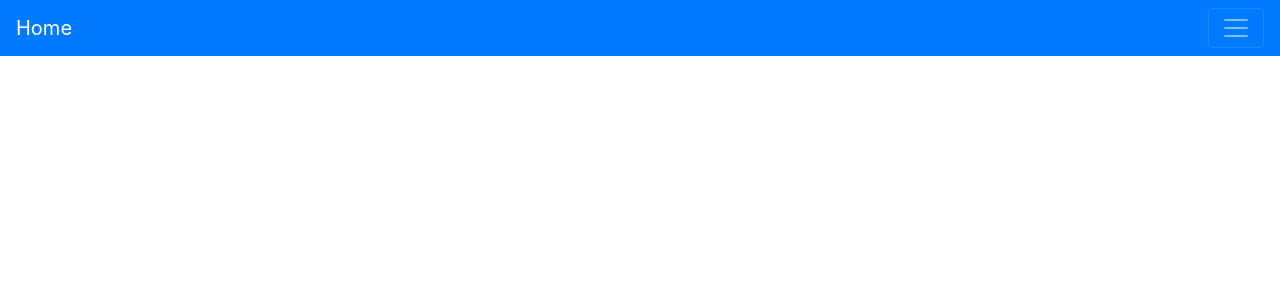
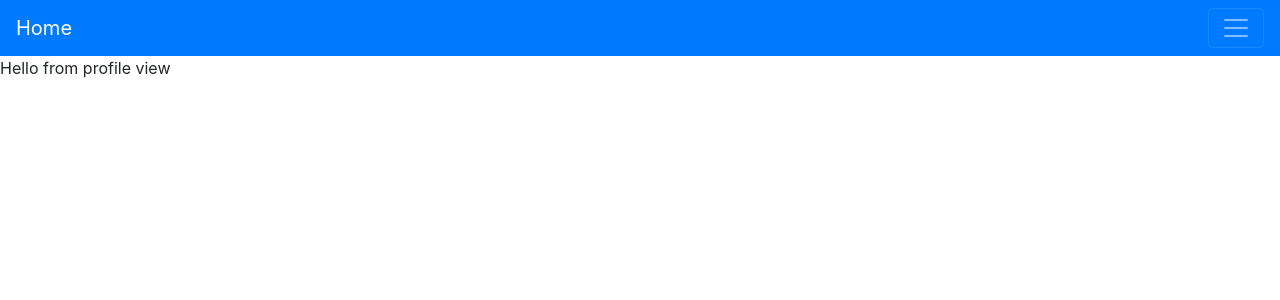
Before and after one commit to MLH-Fellowship/ttp-team-2, a React (Create React App) app: page /profile in a window 1280 px wide. Shown: the top 300 px of the page. Built offline with nearby package versions, Linux system fonts and the light colour scheme; what google-maps-react would draw is missing.

Commit message:
Added ProfileContainer and ProfileView for the profile route. Added the route to the RoutesView, where path is /profile. Sanity check on ProfileView to ensure that ProfileComponent is rendering it correctly.

```diff
--- /dev/null
+++ b/src/components/containers/ProfileContainer.js
@@ -0,0 +1,12 @@
+import React, { Component } from 'react'
+import { ProfileView } from "../views";
+
+export default class ProfileContainer extends Component {
+    render() {
+        return (
+            <div>
+                <ProfileView />
+            </div>
+        )
+    }
+}
--- a/src/components/containers/index.js
+++ b/src/components/containers/index.js
@@ -2,3 +2,4 @@ export { default as HomeContainer } from "./HomeContainer";
 export { default as SignUpContainer } from "./SignUpContainer";
 export { default as NavbarContainer } from "./NavbarContainer";
 export { default as LoginContainer } from "./LoginContainer";
+export { default as ProfileContainer } from "./ProfileContainer";
--- a/src/components/routes/RoutesView.js
+++ b/src/components/routes/RoutesView.js
@@ -1,6 +1,6 @@
 import React from "react";
 import { Switch, Route } from "react-router-dom";
-import { HomeContainer, SignUpContainer, LoginContainer } from "../containers";
+import { HomeContainer, SignUpContainer, LoginContainer, ProfileContainer } from "../containers";
 
 const RoutesView = () => {
   return (
@@ -8,6 +8,7 @@ const RoutesView = () => {
       <Route exact path="/" component={HomeContainer} />
       <Route exact path="/signup" component={SignUpContainer} />
       <Route exact path="/login" component={LoginContainer} />
+      <Route exact path="/profile" component={ProfileContainer} />
     </Switch>
   );
 };
--- /dev/null
+++ b/src/components/views/ProfileView.js
@@ -0,0 +1,9 @@
+import React from 'react'
+
+export default function ProfileView(props) {
+    return (
+        <div>
+            Hello from profile view
+        </div>
+    )
+}
--- a/src/components/views/index.js
+++ b/src/components/views/index.js
@@ -2,3 +2,4 @@ export { default as HomeView } from "./HomeView";
 export { default as SignUpView } from "./SignUpView";
 export { default as NavbarView } from "./NavbarView";
 export { default as LoginView } from "./LoginView";
+export { default as ProfileView } from "./ProfileView";
```
